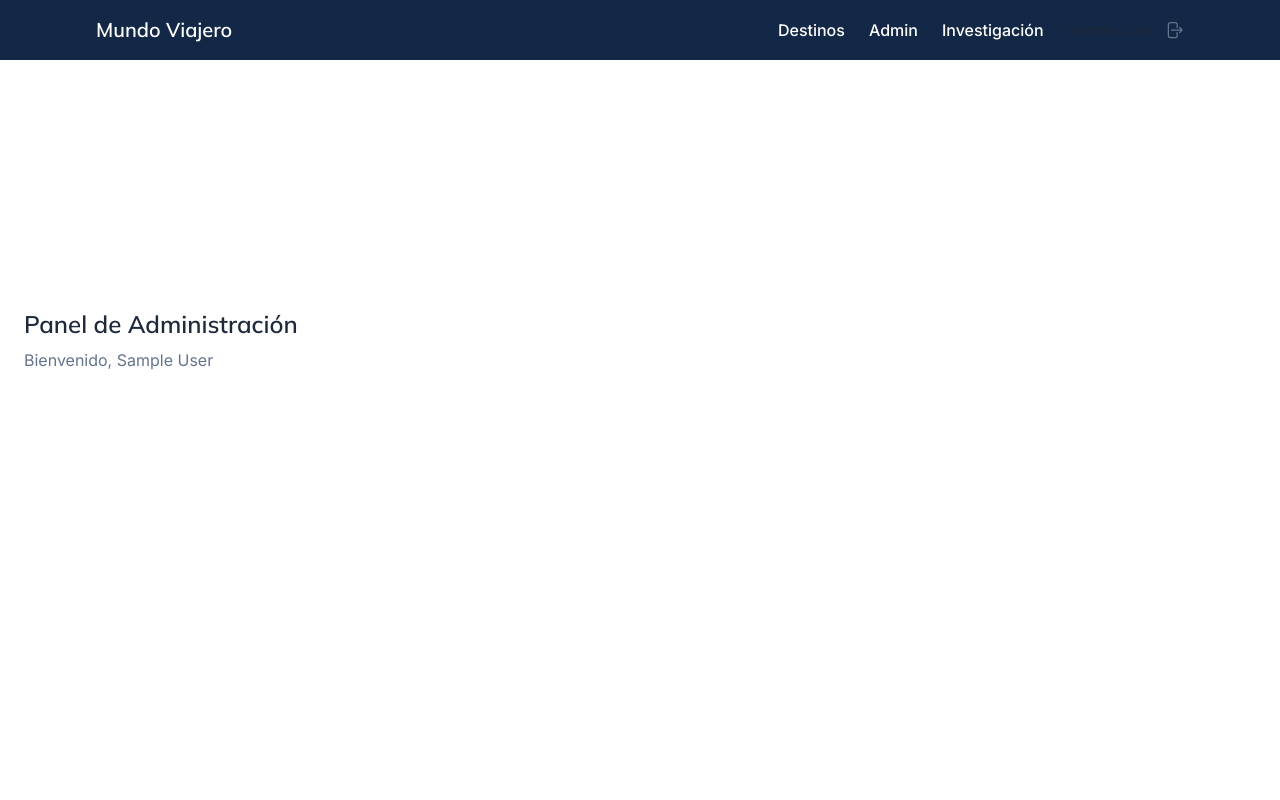
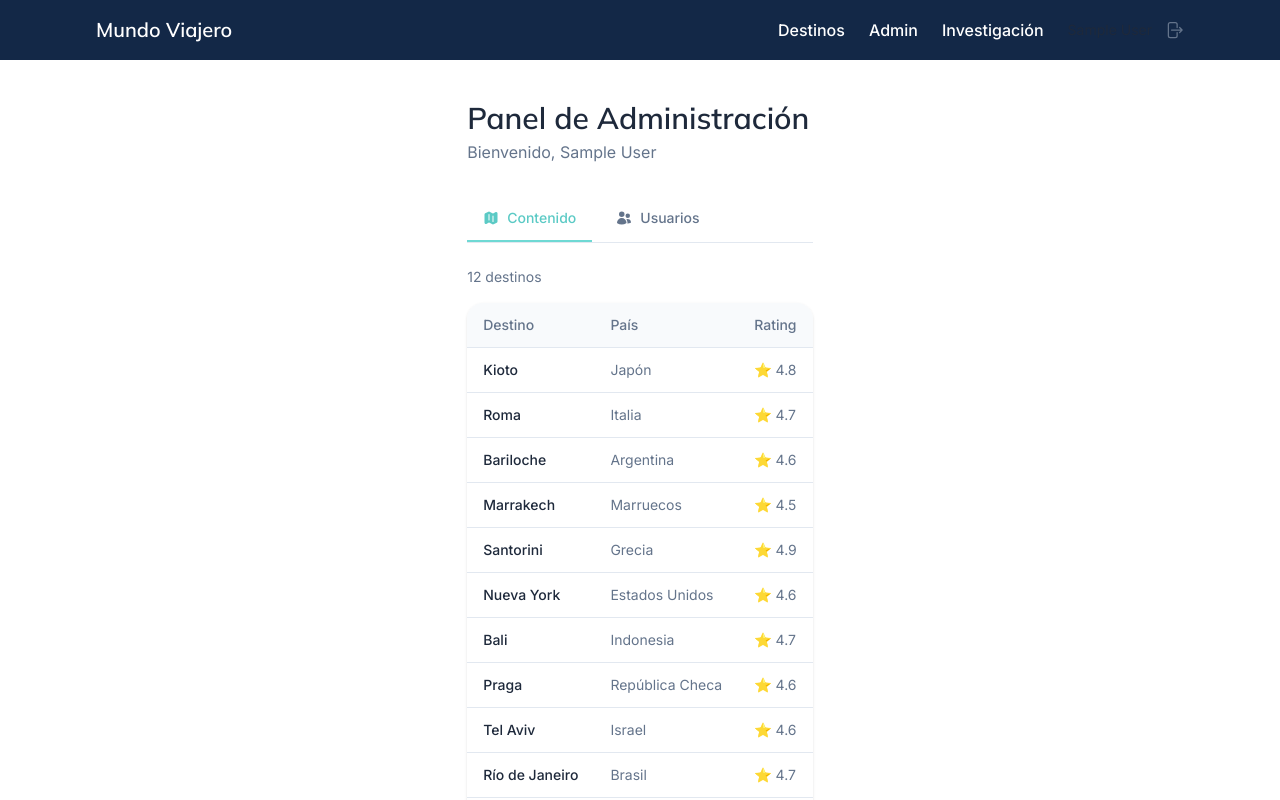
Before and after one commit to camizalcman/final-programacion2, a Vue app: page /admin in a window 1280 px wide. Shown: the top 800 px of the page. Built offline with nearby package versions, Linux system fonts and the light colour scheme; sample sign-in values are in the browser's storage.

Commit message:
estructura de panel de administracion

```diff
--- /dev/null
+++ b/src/stores/users.ts
@@ -0,0 +1,13 @@
+import { defineStore } from 'pinia'
+import { ref } from 'vue'
+import usersData from '@/data/users.json'
+import type { User } from '@/types/User'
+
+export const useUsersStore = defineStore('users', () => {
+  const items = ref<User[]>([...(usersData as User[])])
+
+  //para que cualquier componente pueda leerlo como userStre.items
+  return { items }
+})
+
+//Se crea para que cualquier parte del Admin trabaje siempre sobre los mismos datos actualizados
--- a/src/views/AdminView.vue
+++ b/src/views/AdminView.vue
@@ -1,8 +1,22 @@
 <script setup lang="ts">
+import { ref, onMounted } from 'vue'
 import { useAuthStore } from '@/stores/auth'
-import { ShieldExclamationIcon } from '@heroicons/vue/24/solid'
+import { useContentStore } from '@/stores/content'
+import { useUsersStore } from '@/stores/users'
+import { ShieldExclamationIcon, MapIcon, UsersIcon } from '@heroicons/vue/24/solid'
 
 const authStore = useAuthStore()
+const contentStore = useContentStore()
+const usersStore = useUsersStore()
+
+const activeTab = ref<'content' | 'users'>('content')
+
+onMounted(() => {
+  if (contentStore.items.length === 0) {
+    contentStore.fetchContent()
+  }
+})
+
 </script>
 
 <template>
@@ -21,13 +35,99 @@ const authStore = useAuthStore()
       </p>
     </div>
 
-    <div v-else class="w-full">
-      <h1 class="font-heading text-2xl font-semibold text-text">
+    <!-- Panel de administracion -->
+    <div v-else class="max-w-6xl mx-auto px-4 sm:px-8 lg:px-12 py-10">
+      <h1 class="font-heading text-2xl sm:text-3xl font-semibold text-text mb-1">
         Panel de Administración
       </h1>
-      <p class="text-text-muted mt-2">
+      <p class="text-text-muted mb-8">
         Bienvenido, {{ authStore.currentUser?.name }}
       </p>
+
+      <!-- Tabs -->
+      <div class="flex gap-2 border-b border-border mb-6">
+        <button
+          @click="activeTab = 'content'"
+          class="cursor-pointer flex items-center gap-2 px-4 py-3 font-body font-medium text-sm border-b-2 transition-colors duration-200"
+          :class="activeTab === 'content'
+            ? 'border-primary text-primary-dark'
+            : 'border-transparent text-text-muted hover:text-text'"
+        >
+          <MapIcon class="w-4 h-4" />
+          Contenido
+        </button>
+
+        <button
+          @click="activeTab = 'users'"
+          class="cursor-pointer flex items-center gap-2 px-4 py-3 font-body font-medium text-sm border-b-2 transition-colors duration-200"
+          :class="activeTab === 'users'
+            ? 'border-primary text-primary-dark'
+            : 'border-transparent text-text-muted hover:text-text'"
+        >
+          <UsersIcon class="w-4 h-4" />
+          Usuarios
+        </button>
+      </div>
+
+      <!-- Contenido de cada tab -->
+      <Transition name="fade" mode="out-in">
+        <div v-if="activeTab === 'content'" key="content">
+          <p class="text-text-muted text-sm mb-4">{{ contentStore.items.length }} destinos</p>
+
+          <div class="bg-bg-card rounded-2xl shadow-sm overflow-hidden">
+            <table class="w-full text-sm">
+              <thead class="bg-bg border-b border-border">
+                <tr class="text-left text-text-muted">
+                  <th class="px-4 py-3 font-medium">Destino</th>
+                  <th class="px-4 py-3 font-medium">País</th>
+                  <th class="px-4 py-3 font-medium">Rating</th>
+                </tr>
+              </thead>
+              <tbody>
+                <tr
+                  v-for="item in contentStore.items"
+                  :key="item.id"
+                  class="border-b border-border last:border-0 hover:bg-bg/50"
+                >
+                  <td class="px-4 py-3 text-text font-medium">{{ item.name }}</td>
+                  <td class="px-4 py-3 text-text-muted">{{ item.country }}</td>
+                  <td class="px-4 py-3 text-text-muted">⭐ {{ item.rating }}</td>
+                </tr>
+              </tbody>
+            </table>
+          </div>
+        </div>
+
+        <div v-else key="users">
+          <p class="text-text-muted text-sm mb-4">{{ usersStore.items.length }} usuarios</p>
+
+          <div class="bg-bg-card rounded-2xl shadow-sm overflow-hidden">
+            <table class="w-full text-sm">
+              <thead class="bg-bg border-b border-border">
+                <tr class="text-left text-text-muted">
+                  <th class="px-4 py-3 font-medium">Nombre</th>
+                  <th class="px-4 py-3 font-medium">Email</th>
+                  <th class="px-4 py-3 font-medium">Admin</th>
+                </tr>
+              </thead>
+              <tbody>
+                <tr
+                  v-for="user in usersStore.items"
+                  :key="user.email"
+                  class="border-b border-border last:border-0 hover:bg-bg/50"
+                >
+                  <td class="px-4 py-3 text-text font-medium">{{ user.name }}</td>
+                  <td class="px-4 py-3 text-text-muted">{{ user.email }}</td>
+                  <td class="px-4 py-3">
+                    <span v-if="user.isAdmin" class="text-primary-dark font-medium">Sí</span>
+                    <span v-else class="text-text-muted">No</span>
+                  </td>
+                </tr>
+              </tbody>
+            </table>
+          </div>
+        </div>
+      </Transition>
     </div>
   </div>
 </template>
```
